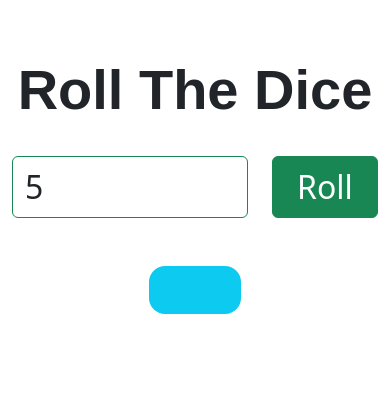
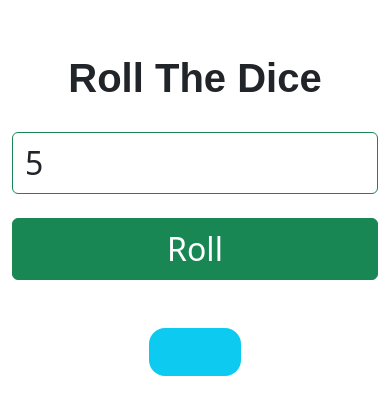
Before and after one commit to Priyank9470/roll-Dice, a plain HTML site: page index.html in a window 390 px wide. Drawn offline with Linux system fonts and the light colour scheme.

Commit message:
Add files via upload

```diff
--- a/css/style.css
+++ b/css/style.css
@@ -10,6 +10,13 @@
   font-size: 50px;
 }
 
-.roll-btn,.roll-input {
+@media (max-width: 405px) {
+  .roll-title {
+    font-size: 2.5rem !important;
+  }
+}
+
+.roll-btn,
+.roll-input {
   font-size: 2em !important;
 }
--- a/index.html
+++ b/index.html
@@ -15,7 +15,7 @@
         </div>
       </div>
       <div class="row">
-        <div class="col-8">
+        <div class="col-md-8 col-12">
           <input
             type="text"
             id="numberOfDice"
@@ -24,7 +24,7 @@
             value="5"
           />
         </div>
-        <div class="col-4">
+        <div class="col-md-4 col-12 mt-md-0 mt-4">
           <button class="btn btn-success w-100 roll-btn" onclick="rollDice()">
             Roll
           </button>
```
